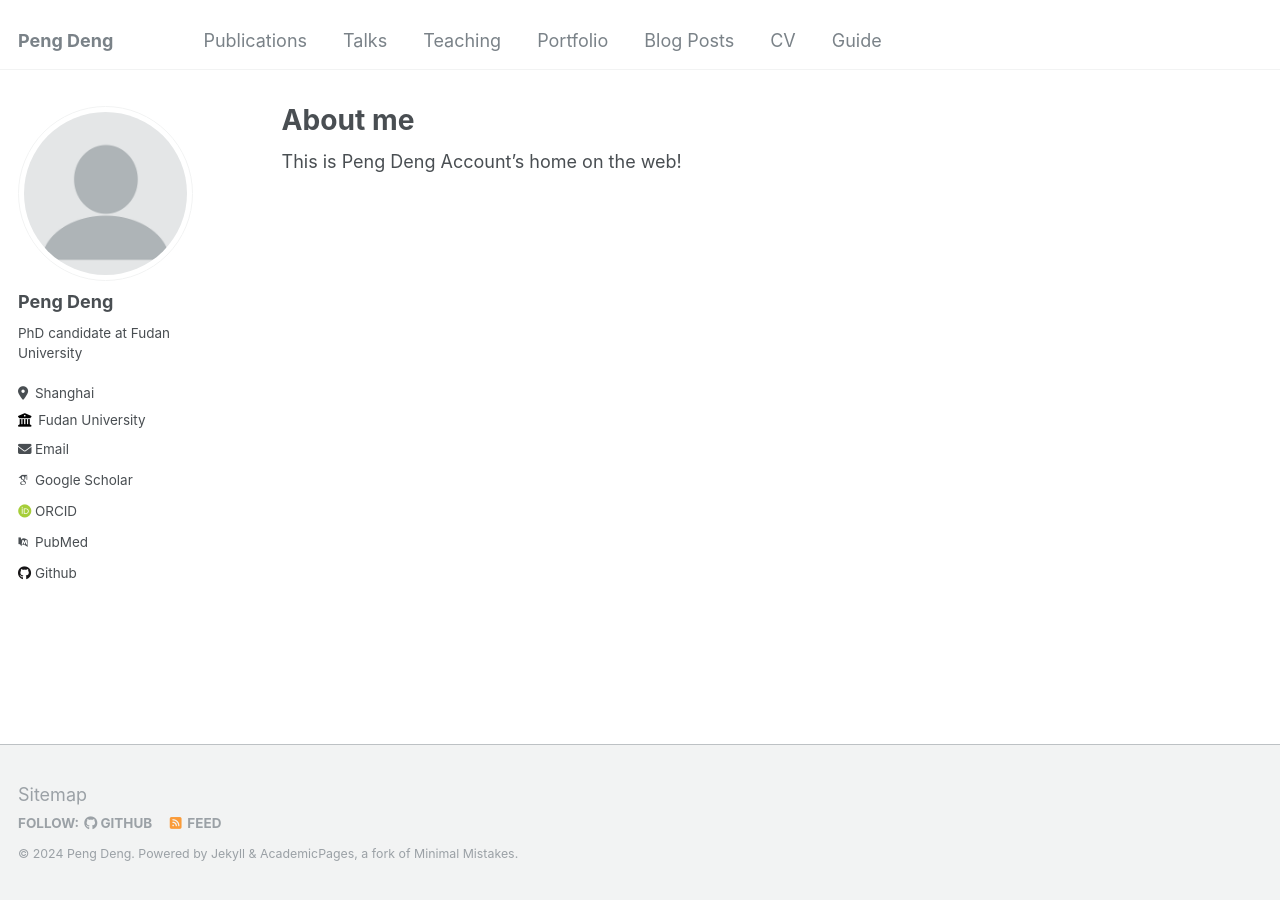
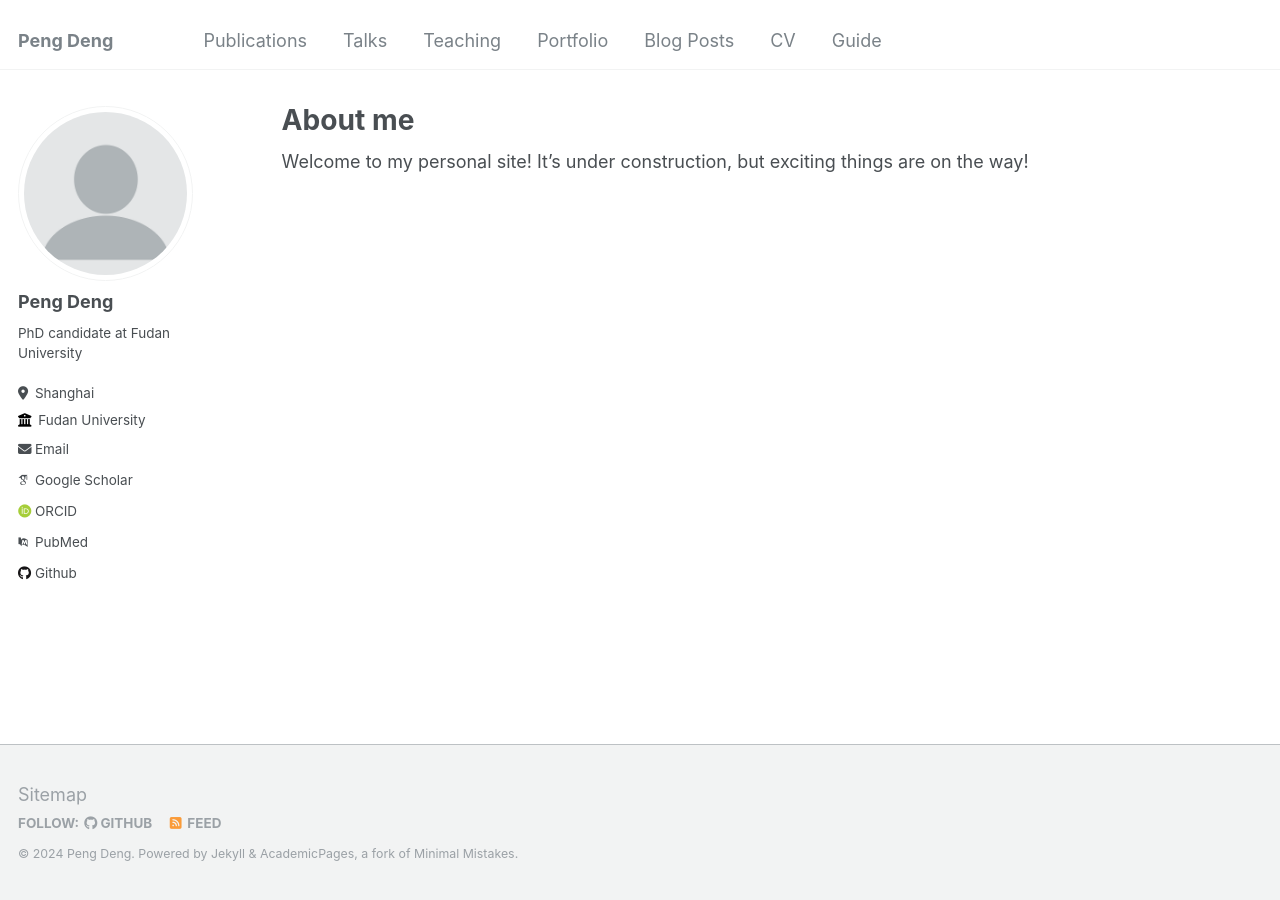
Before and after one commit to pengxdeng/pengxdeng.github.io, a Jekyll site: the page built from _pages/about.md, in a window 1280 px wide. Built offline with Jekyll 4.4.1, drawn with Linux system fonts in a browser that asks for light colours; some web fonts are replaced.

Commit message:
Update about.md

```diff
--- a/_pages/about.md
+++ b/_pages/about.md
@@ -7,4 +7,4 @@ redirect_from:
   - /about.html
 ---
 
-This is Peng Deng Account's home on the web!
+Welcome to my personal site! It's under construction, but exciting things are on the way!
```
